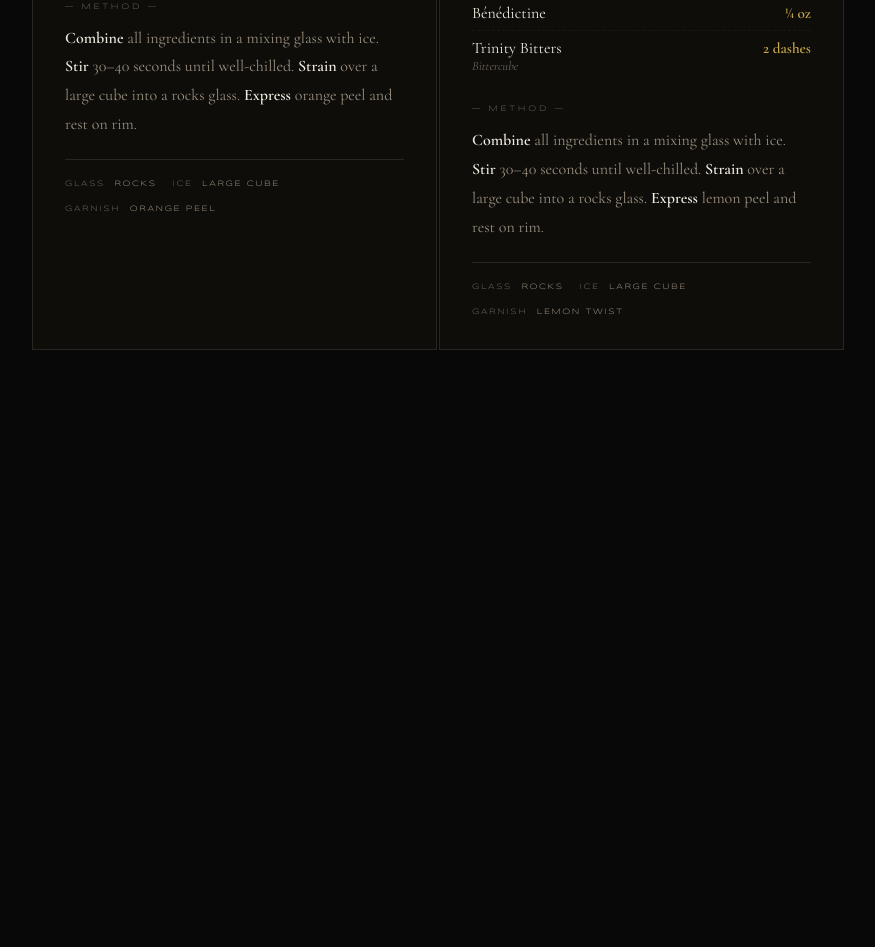
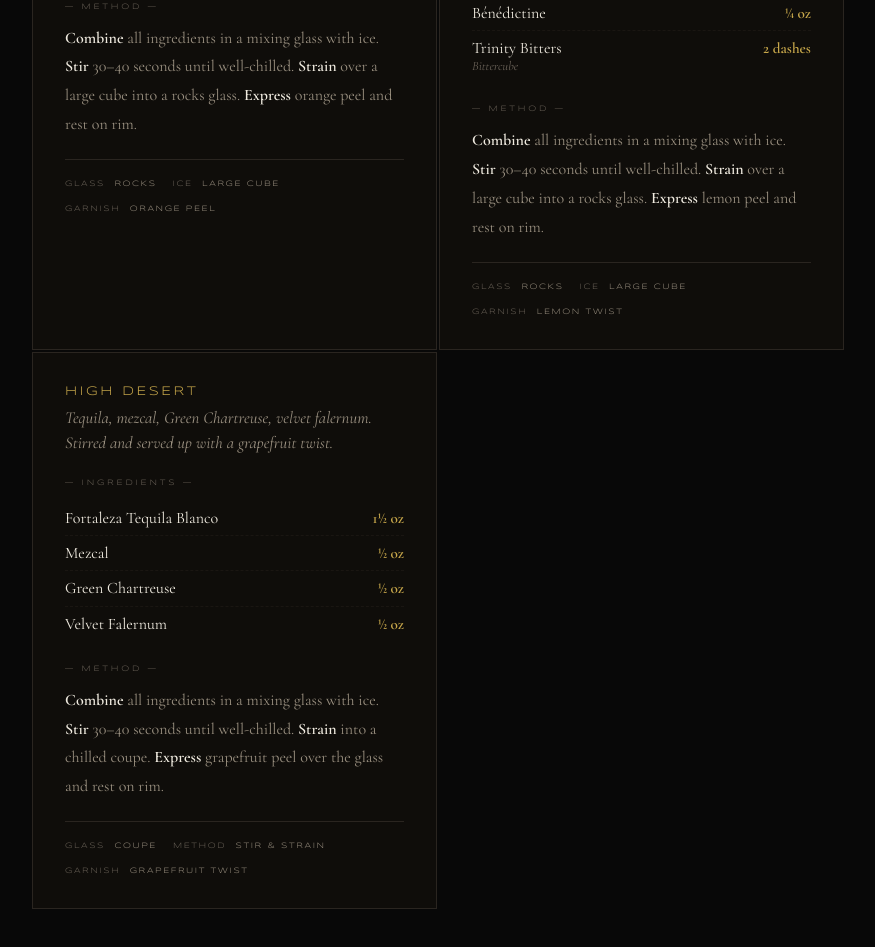
Before and after one commit to Azajdel1/azajdel1.github.io, a plain HTML site: page recipes.html in a window 1280 px wide. Shown: the part 2987-3934 px from the top of the page, without its empty margins (202-1077 px from the left). Before the commit the page ends 3433 px from the top, so only its background shows below. Drawn offline with nearby package versions, Linux system fonts and the light colour scheme.

Commit message:
more drinks

```diff
--- a/recipes.html
+++ b/recipes.html
@@ -105,6 +105,7 @@
   .recipe-card:nth-child(8) { animation-delay: 0.8s; }
   .recipe-card:nth-child(9) { animation-delay: 0.9s; }
   .recipe-card:nth-child(10) { animation-delay: 1.0s; }
+  .recipe-card:nth-child(11) { animation-delay: 1.1s; }
 
   .recipe-name {
     font-family: 'Syncopate', sans-serif;
@@ -624,6 +625,46 @@
       </div>
     </div>
 
+    <!-- HIGH DESERT -->
+    <div class="recipe-card">
+      <div class="recipe-name">High Desert</div>
+      <div class="recipe-desc">Tequila, mezcal, Green Chartreuse, velvet falernum. Stirred and served up with a grapefruit twist.</div>
+
+      <div class="ingredients-label">— Ingredients —</div>
+      <ul class="ingredients">
+        <li>
+          <span class="ing-name">Fortaleza Tequila Blanco</span>
+          <span class="ing-amount">1½ oz</span>
+        </li>
+        <li>
+          <span class="ing-name">Mezcal</span>
+          <span class="ing-amount">½ oz</span>
+        </li>
+        <li>
+          <span class="ing-name">Green Chartreuse</span>
+          <span class="ing-amount">½ oz</span>
+        </li>
+        <li>
+          <span class="ing-name">Velvet Falernum</span>
+          <span class="ing-amount">½ oz</span>
+        </li>
+      </ul>
+
+      <div class="method-label">— Method —</div>
+      <div class="method-text">
+        <strong>Combine</strong> all ingredients in a mixing glass with ice.
+        <strong>Stir</strong> 30–40 seconds until well-chilled.
+        <strong>Strain</strong> into a chilled coupe.
+        <strong>Express</strong> grapefruit peel over the glass and rest on rim.
+      </div>
+
+      <div class="glassware">
+        <div class="glass-tag">Glass <span>Coupe</span></div>
+        <div class="glass-tag">Method <span>Stir &amp; Strain</span></div>
+        <div class="glass-tag">Garnish <span>Grapefruit Twist</span></div>
+      </div>
+    </div>
+
     <!-- TEMPLATE — duplicate this block to add new recipes -->
     <!--
     <div class="recipe-card">
```
Also changed, not shown: menu.html (+6 -0 lines).
